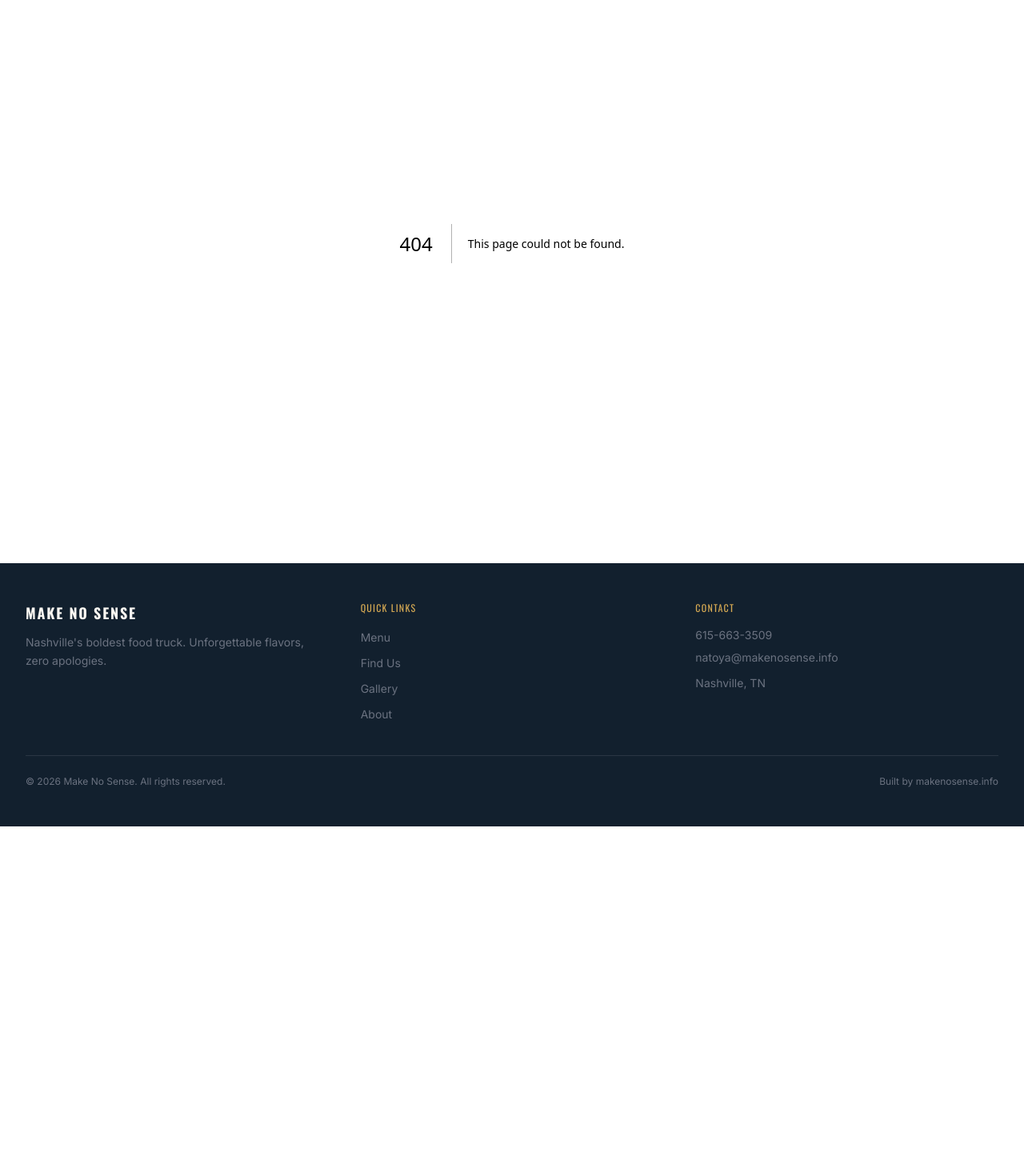
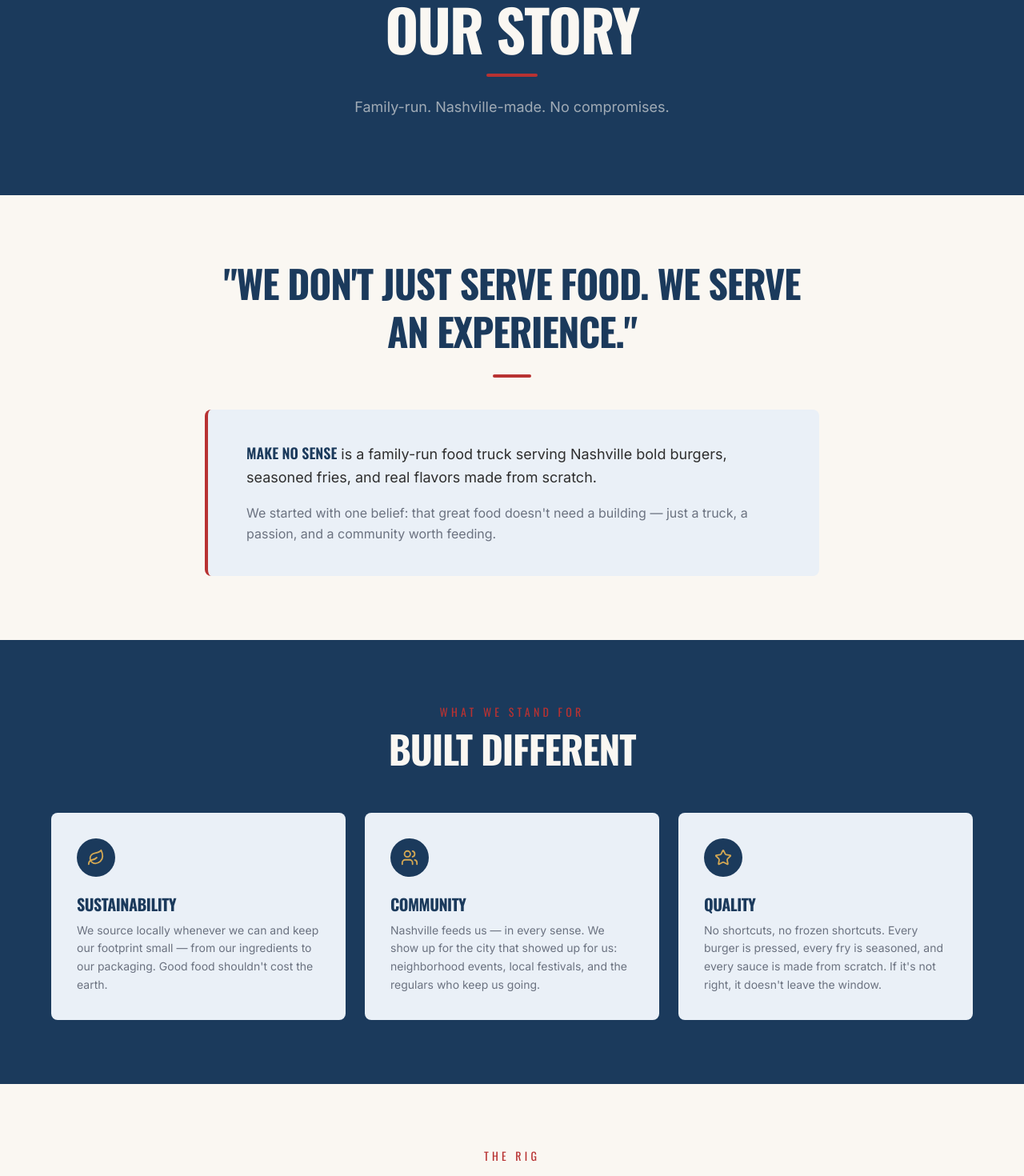
Before and after one commit to Make-No-Sense/make-no-sense, a Next.js app: page /about in a window 1280 px wide. Before the commit this address had no page. Shown: the part 160-1630 px from the top of the page at 80% size. Before the commit the page ends 1193 px from the top, so only its background shows below. Built offline with nearby package versions, Linux system fonts and the light colour scheme.

Commit message:
feat: about page with brand story, value pillars, and CTA section

```diff
--- /dev/null
+++ b/src/app/about/page.tsx
@@ -0,0 +1,153 @@
+import Link from "next/link";
+import { Leaf, Users, Star } from "lucide-react";
+
+export const metadata = {
+  title: "About | Make No Sense",
+  description:
+    "Family-run. Nashville-made. No compromises. Learn the story behind Make No Sense food truck.",
+};
+
+const PILLARS = [
+  {
+    Icon: Leaf,
+    title: "Sustainability",
+    body: "We source locally whenever we can and keep our footprint small — from our ingredients to our packaging. Good food shouldn't cost the earth.",
+  },
+  {
+    Icon: Users,
+    title: "Community",
+    body: "Nashville feeds us — in every sense. We show up for the city that showed up for us: neighborhood events, local festivals, and the regulars who keep us going.",
+  },
+  {
+    Icon: Star,
+    title: "Quality",
+    body: "No shortcuts, no frozen shortcuts. Every burger is pressed, every fry is seasoned, and every sauce is made from scratch. If it's not right, it doesn't leave the window.",
+  },
+];
+
+export default function AboutPage() {
+  return (
+    <div className="flex flex-col">
+      {/* ── Hero ─────────────────────────────────────────────────────────── */}
+      <section className="bg-deep-navy py-24 px-4 sm:px-6 lg:px-8 text-center">
+        <h1 className="font-display font-bold uppercase text-warm-cream text-5xl sm:text-6xl lg:text-7xl tracking-tight">
+          Our Story
+        </h1>
+        <div className="mx-auto mt-5 h-1 w-16 bg-brick-red rounded" />
+        <p className="mt-6 text-warm-cream/60 text-lg max-w-md mx-auto">
+          Family-run. Nashville-made. No compromises.
+        </p>
+      </section>
+
+      {/* ── Brand intro ──────────────────────────────────────────────────── */}
+      <section className="bg-warm-cream py-20 px-4 sm:px-6 lg:px-8">
+        <div className="mx-auto max-w-3xl text-center">
+          <blockquote className="font-display font-bold uppercase text-deep-navy text-3xl sm:text-4xl lg:text-5xl leading-tight tracking-tight">
+            "We don't just serve food. We serve an experience."
+          </blockquote>
+          <div className="mx-auto mt-6 h-1 w-12 bg-brick-red rounded" />
+
+          <div className="mt-10 bg-pale-blue rounded-lg px-8 py-8 sm:px-12 sm:py-10 border-l-4 border-brick-red text-left">
+            <p className="text-soft-charcoal text-lg leading-relaxed">
+              <span className="font-display font-semibold uppercase text-deep-navy">
+                Make No Sense
+              </span>{" "}
+              is a family-run food truck serving Nashville bold burgers, seasoned
+              fries, and real flavors made from scratch.
+            </p>
+            <p className="mt-4 text-slate text-base leading-relaxed">
+              We started with one belief: that great food doesn't need a building
+              — just a truck, a passion, and a community worth feeding.
+            </p>
+          </div>
+        </div>
+      </section>
+
+      {/* ── Value pillars ────────────────────────────────────────────────── */}
+      <section className="bg-deep-navy py-20 px-4 sm:px-6 lg:px-8">
+        <div className="mx-auto max-w-6xl">
+          <div className="text-center mb-14">
+            <p className="font-display text-brick-red uppercase tracking-[0.3em] text-sm mb-3">
+              What We Stand For
+            </p>
+            <h2 className="font-display font-bold uppercase text-warm-cream text-4xl sm:text-5xl tracking-tight">
+              Built Different
+            </h2>
+          </div>
+
+          <div className="grid grid-cols-1 sm:grid-cols-3 gap-6">
+            {PILLARS.map(({ Icon, title, body }) => (
+              <div
+                key={title}
+                className="bg-pale-blue rounded-lg p-8 flex flex-col gap-5"
+              >
+                <div className="w-12 h-12 rounded-full bg-deep-navy flex items-center justify-center shrink-0">
+                  <Icon size={22} className="text-muted-gold" />
+                </div>
+                <div>
+                  <h3 className="font-display font-bold uppercase text-deep-navy text-xl tracking-tight mb-2">
+                    {title}
+                  </h3>
+                  <p className="text-slate text-sm leading-relaxed">{body}</p>
+                </div>
+              </div>
+            ))}
+          </div>
+        </div>
+      </section>
+
+      {/* ── The Truck ────────────────────────────────────────────────────── */}
+      <section className="bg-warm-cream py-20 px-4 sm:px-6 lg:px-8">
+        <div className="mx-auto max-w-3xl text-center">
+          <p className="font-display text-brick-red uppercase tracking-[0.3em] text-sm mb-3">
+            The Rig
+          </p>
+          <h2 className="font-display font-bold uppercase text-deep-navy text-4xl sm:text-5xl tracking-tight mb-6">
+            The Truck
+          </h2>
+          <div className="mt-2 mb-10 bg-pale-blue rounded-lg px-8 py-8 sm:px-12 sm:py-10 border-l-4 border-brick-red text-left">
+            <p className="text-soft-charcoal text-lg leading-relaxed">
+              The black truck with red and yellow flames isn't just how we get
+              around —{" "}
+              <span className="font-display font-semibold uppercase text-deep-navy">
+                it's who we are.
+              </span>
+            </p>
+            <p className="mt-4 text-slate text-base leading-relaxed">
+              Look for us at events, festivals, and locations across Nashville.
+              When you see it pull up, you know something good is about to happen.
+            </p>
+          </div>
+
+          {/* Truck photo placeholder */}
+          <div className="aspect-[4/3] rounded-lg bg-navy-black flex items-center justify-center overflow-hidden">
+            <span className="font-display font-bold uppercase text-warm-cream/15 text-6xl sm:text-7xl tracking-widest select-none">
+              MNS
+            </span>
+          </div>
+        </div>
+      </section>
+
+      {/* ── CTA ──────────────────────────────────────────────────────────── */}
+      <section className="bg-brick-red py-20 px-4 sm:px-6 lg:px-8 text-center">
+        <h2 className="font-display font-bold uppercase text-white text-5xl sm:text-6xl lg:text-7xl tracking-tight mb-10">
+          Hungry?
+        </h2>
+        <div className="flex flex-col sm:flex-row gap-4 justify-center">
+          <Link
+            href="/menu"
+            className="inline-flex items-center justify-center px-8 py-4 font-display font-semibold uppercase tracking-wider text-sm border-2 border-white text-white hover:bg-white hover:text-brick-red transition-colors rounded"
+          >
+            See Our Menu
+          </Link>
+          <Link
+            href="/find-us"
+            className="inline-flex items-center justify-center px-8 py-4 font-display font-semibold uppercase tracking-wider text-sm bg-white text-navy-black hover:bg-warm-cream transition-colors rounded"
+          >
+            Find the Truck
+          </Link>
+        </div>
+      </section>
+    </div>
+  );
+}
```
